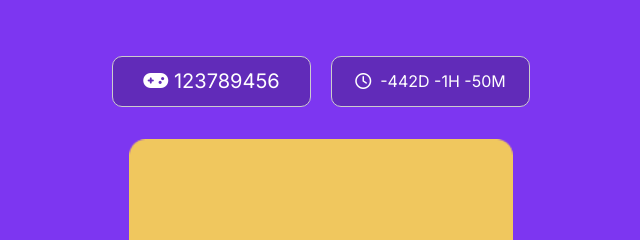
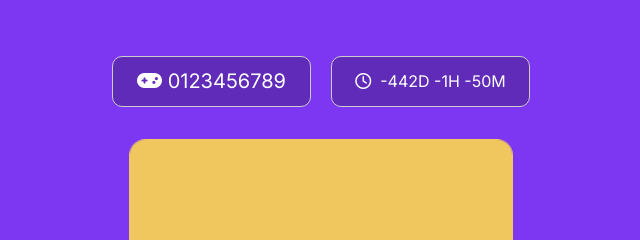
Before and after one commit to Md-Rashedul-Karim/pac-rush-ui, a plain HTML site: page index.html in a window 1280 px wide. Shown: the top 240 px of the page, 319-959 px from the left. Drawn offline with nearby package versions, Linux system fonts and the light colour scheme.

Commit message:
again change number

```diff
--- a/index.html
+++ b/index.html
@@ -37,7 +37,7 @@
                <div class="col-12 sm-12">
                   <div class="time-score-panel">
                      <button class="btn score-time text-white">
-                        <p><i class="fas fa-gamepad"></i>&nbsp;123789456</p>
+                        <p><i class="fas fa-gamepad"></i>&nbsp;0123456789</p>
                      </button>
                      <button class="btn score-time text-white">
                         <div id="timer">
```
